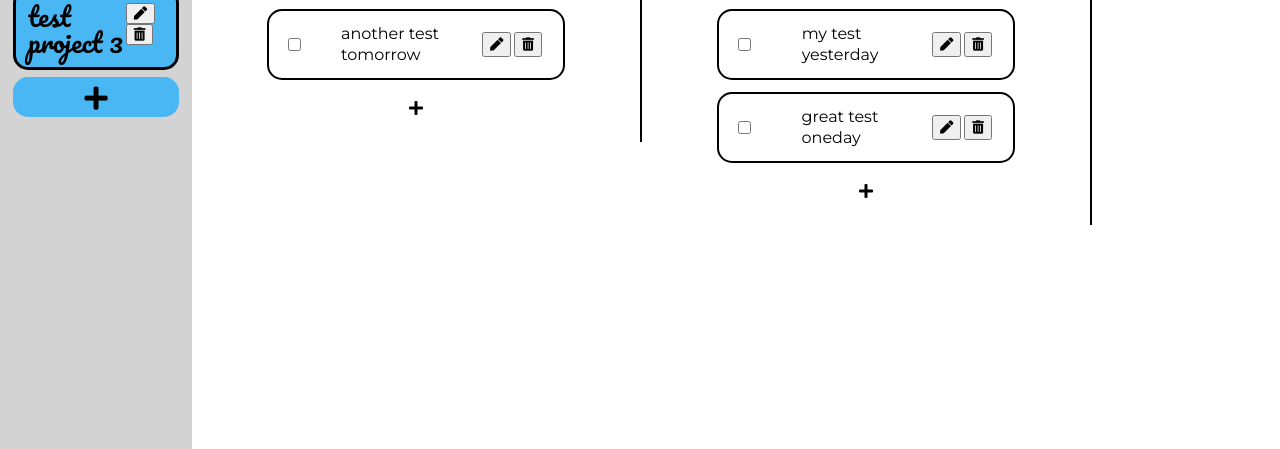
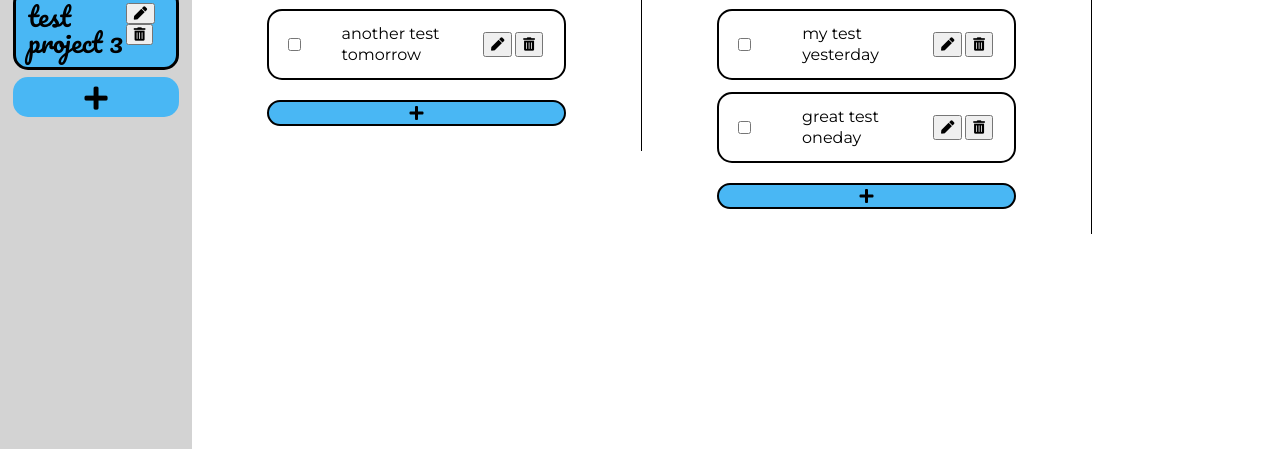
Before and after one commit to maplesyrupman/dev-what-to-do, a website with bundled scripts: page index.html in a window 1280 px wide. Shown: the part 351-800 px from the top of the page. Built offline with nearby package versions, Linux system fonts and the light colour scheme.

Commit message:
added styles

```diff
--- a/scripts/DOM.js
+++ b/scripts/DOM.js
@@ -99,6 +99,17 @@ const domOps = (() => {
 
         return [sublistDiv, sublistTitle, taskContainer, addTaskBtn];
     }
+
+    const createAddSublistBtnContainer = () => {
+        const addSublistBtnContianer = document.createElement('div');
+        addSublistBtnContianer.classList.add('sublist-div');
+        const addSublistBtn = createAddSublistBtn();
+        addSublistBtnContianer.appendChild(addSublistBtn);
+
+
+        return [addSublistBtnContianer, addSublistBtn];
+    }
+
     const createAddSublistBtn = () => {
         const addSublistBtn = document.createElement('div');
         addSublistBtn.innerHTML = '<i class="fas fa-plus fa-2x"></i>';
@@ -150,7 +161,7 @@ const domOps = (() => {
         createNewProjectForm,
         createNewProjectTab,
         createSublist,
-        createAddSublistBtn,
+        createAddSublistBtnContainer,
         createTask,
         createNewTaskForm,
     }
--- a/scripts/display-controller.js
+++ b/scripts/display-controller.js
@@ -207,8 +207,8 @@ const displayController = (() => {
                 value.addTaskDivsToContainer();
             };
             addSublistDivsToProjectDisplay(sublistControllers);
-            const addSublistBtn = domOps.createAddSublistBtn();
-            projectDisplay.appendChild(addSublistBtn);
+            const addSublistBtnContainer = domOps.createAddSublistBtnContainer();
+            projectDisplay.appendChild(addSublistBtnContainer[0]);
         }
 
         const clearProjectDisplay = () => {
--- a/scripts/index.js
+++ b/scripts/index.js
@@ -9,6 +9,7 @@ let testProject3 = app.projectFactory('test project 3');
 let sublist1 = app.sublistFactory('sublist 1');
 let sublist2 = app.sublistFactory('sublist 2');
 let sublist3 = app.sublistFactory('sublist 3');
+let sublist4 = app.sublistFactory('sublist 4');
 
 let task1 = app.taskFactory('test', 'today');
 let task2 = app.taskFactory('another test', 'tomorrow');
@@ -26,6 +27,7 @@ sublist2.addTask(task5);
 testProject.addSublist(sublist1.getName(), sublist1);
 testProject.addSublist(sublist2.getName(), sublist2);
 testProject.addSublist(sublist3.getName(), sublist3);
+testProject.addSublist(sublist4.getName(), sublist4);
 
 
 let projects = {}
--- a/styles/main-ui.css
+++ b/styles/main-ui.css
@@ -104,6 +104,7 @@
 #project-display {
     position: absolute;
     width: 85%;
+    height: auto;
     top: 150px;
     right: 0px;
     bottom: 0px;
@@ -111,7 +112,7 @@
     flex-direction: row;
     padding-top: 50px;
     padding-bottom: 50px;
-    overflow-x: hidden;
+    overflow-x: scroll;
 }
 
 .sublist-div {
@@ -124,7 +125,7 @@
     width: 450px;
     min-width: 450px;
     align-items: center;
-    border-right: 2px solid black;
+    border-right: 1px solid black;
     height: max-content;
 }
 
@@ -134,10 +135,20 @@
     font-style: italic;
 }
 
+.add-sublist-btn-container {
+    display: flex;
+    flex-direction: column;
+    justify-content: center;
+    align-items: center;
+}
+
 .add-sublist-btn {
     width: 300px;
+    display: flex;
     justify-content: center;
-    align-items: center;
+    border: 2px solid black;
+    border-radius: 15px;
+    background-color: #49b7f4;
 }
 
 .task-container {
@@ -171,5 +182,11 @@
 }
 
 .add-task-btn {
-
+    display: flex;
+    width: 100%;
+    justify-content: center;
+    padding: 3px;
+    border: 2px solid black;
+    border-radius: 15px;
+    background-color: #49b7f4;
 }
```
